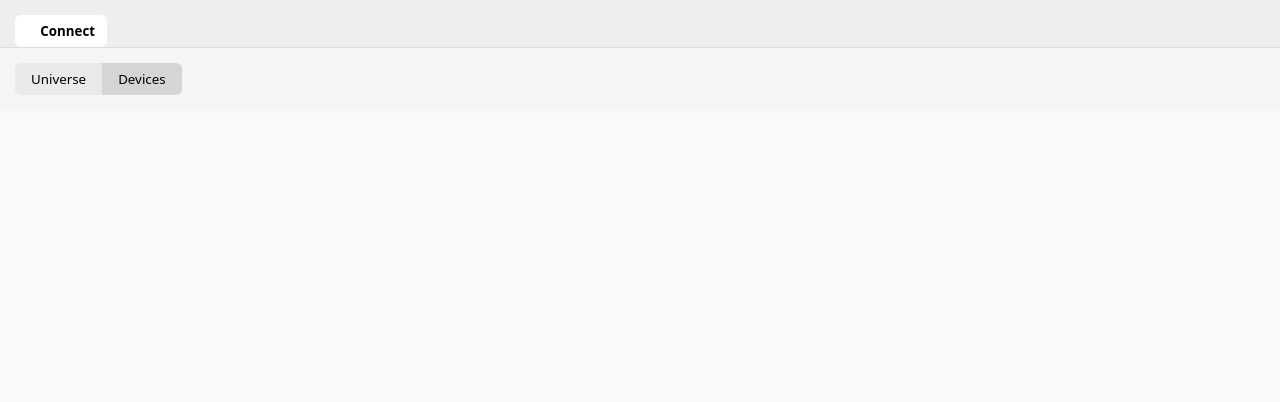
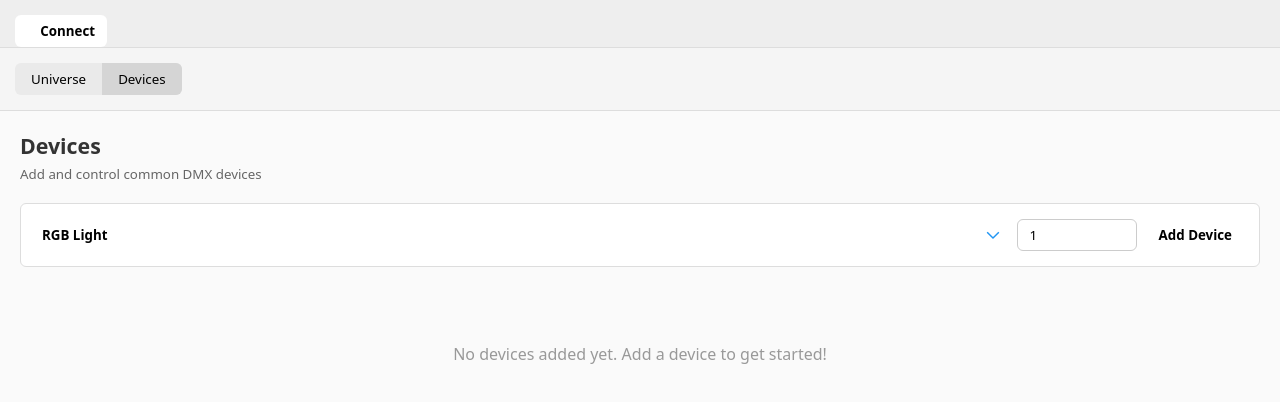
Before and after one commit to NielsLeenheer/WebDmxController, a Svelte app: page / in a window 1280 px wide. Shown: the top 402 px of the page. Built offline with nearby package versions, Linux system fonts and the light colour scheme; some icons are missing.

Commit message:
Fix layout CSS to show tab content properly

```diff
--- a/src/App.svelte
+++ b/src/App.svelte
@@ -39,11 +39,3 @@
         <DevicesView {dmxController} />
     {/if}
 </main>
-
-<style>
-    main {
-        display: flex;
-        flex-direction: column;
-        height: 100%;
-    }
-</style>
--- a/src/app.css
+++ b/src/app.css
@@ -87,7 +87,7 @@ header {
 
 main {
   grid-row: 2;
-  overflow: hidden;
+  overflow: auto;
   display: flex;
   flex-direction: column;
 }
```
